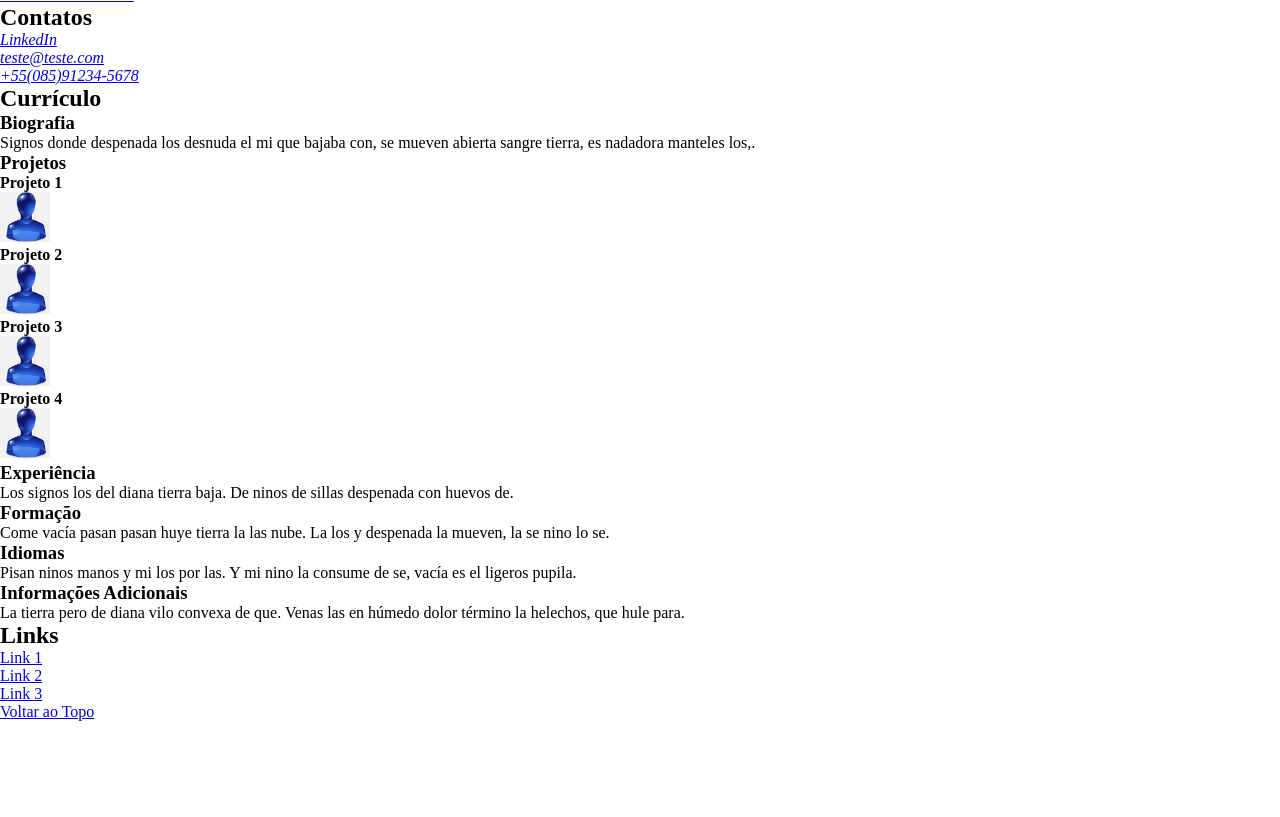
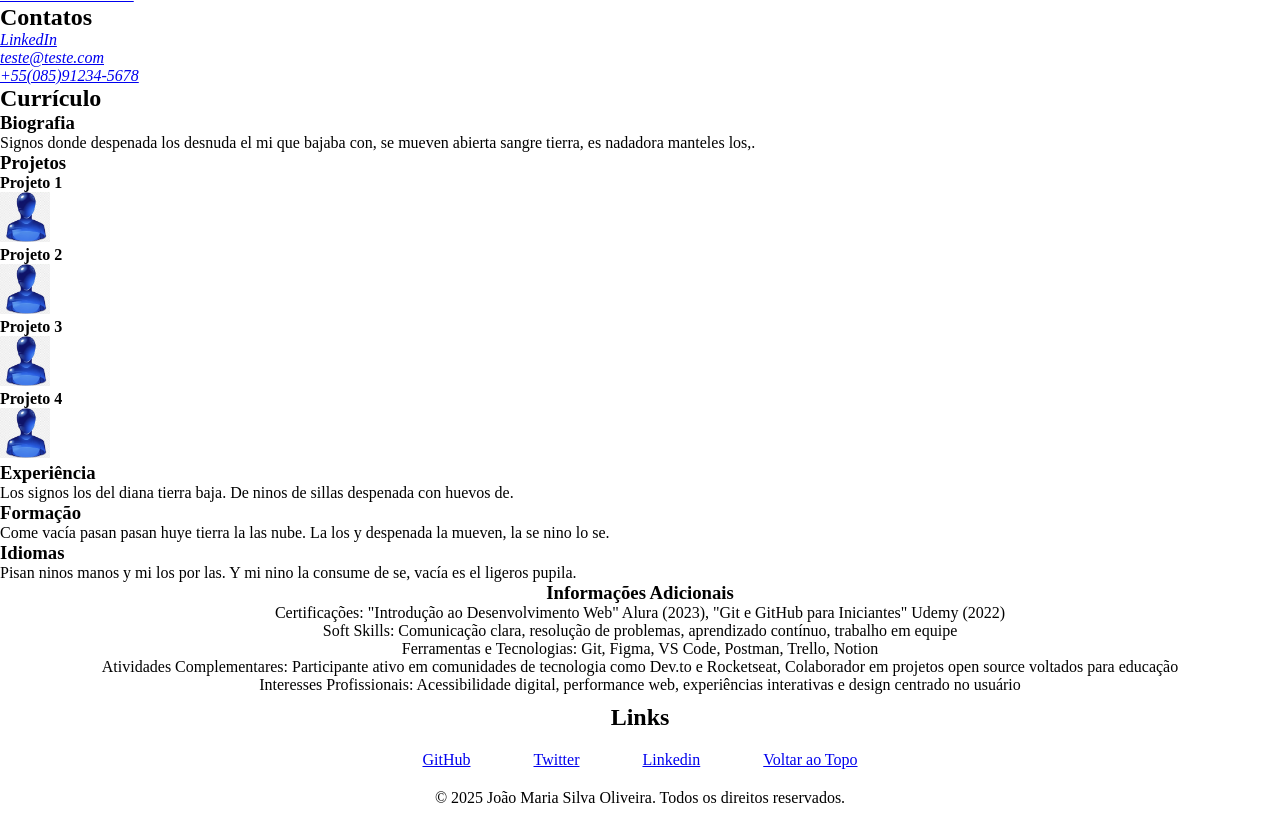
Before and after one commit to mathewvieira/Projeto-Final-Basico-FST2, a plain HTML site: page index.html in a window 1280 px wide. Shown: the part 213-1030 px from the top of the page. Before the commit the page ends 934 px from the top, so only its background shows below. Drawn offline with Linux system fonts and the light colour scheme.

Commit message:
feat: informacoes adicionais, rodape

```diff
--- a/index.html
+++ b/index.html
@@ -94,20 +94,25 @@
 
       <section id="informacoes-adicionais">
         <h3>Informações Adicionais</h3>
-        <p>La tierra pero de diana vilo convexa de que. Venas las en húmedo dolor término la helechos, que hule para.</p>
+        <p>Certificações: "Introdução ao Desenvolvimento Web"  Alura (2023), "Git e GitHub para Iniciantes"  Udemy (2022)</p>
+        <p>Soft Skills: Comunicação clara, resolução de problemas, aprendizado contínuo, trabalho em equipe</p>
+        <p>Ferramentas e Tecnologias: Git, Figma, VS Code, Postman, Trello, Notion</p>
+        <p>Atividades Complementares: Participante ativo em comunidades de tecnologia como Dev.to e Rocketseat, Colaborador em projetos open source voltados para educação</p>
+        <p>Interesses Profissionais: Acessibilidade digital, performance web, experiências interativas e design centrado no usuário</p>
       </section>
     </article>
   </main>
 
   <footer>
-    <section>
-      <h2>Links</h2>
-      <ul>
-        <li><a href="#">Link 1</a></li>
-        <li><a href="#">Link 2</a></li>
-        <li><a href="#">Link 3</a></li>
+    <section id="rodape">
+      <h2 >Links</h2>
+      <ul class="links">
+        <li><a href="#">GitHub</a></li>
+        <li><a href="#">Twitter</a></li>
+        <li><a href="#">Linkedin</a></li>
         <li><a href="#topo">Voltar ao Topo</a></li>
       </ul>
+      <p>© 2025 João Maria Silva Oliveira. Todos os direitos reservados.</p>
     </section>
   </footer>
 </body>
--- a/style.css
+++ b/style.css
@@ -13,3 +13,22 @@ img {
 }
 
 /* Remover 👆 */
+
+#informacoes-adicionais > * {
+  display: flex;
+  justify-content: center;
+  padding-left: 10px;
+  padding-right: 10px;
+}
+
+#rodape > * {
+  display: flex;
+  justify-content: center;
+  padding: 10px;
+
+}
+
+.links {
+  gap: 5%;
+  padding: 10px;
+}
```
